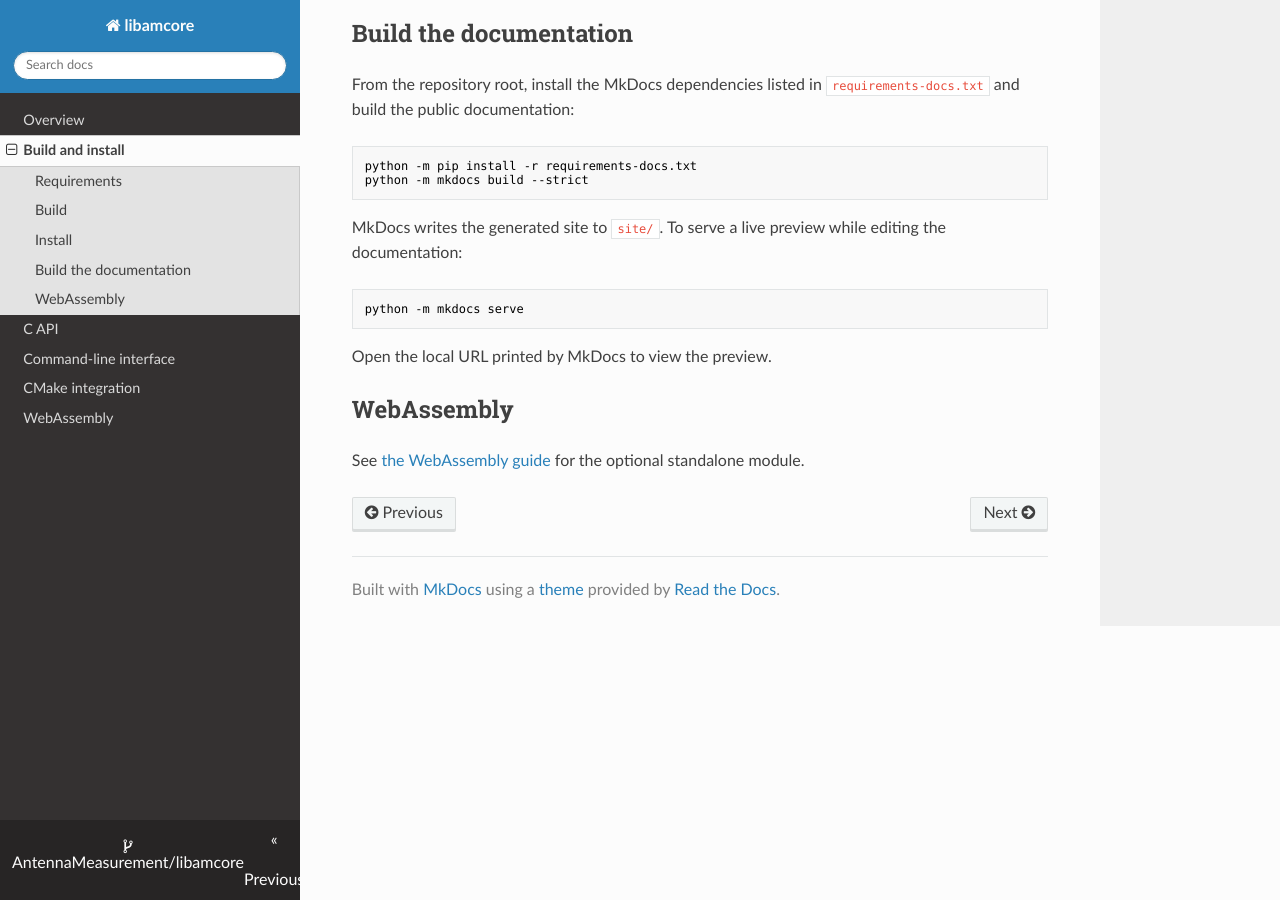
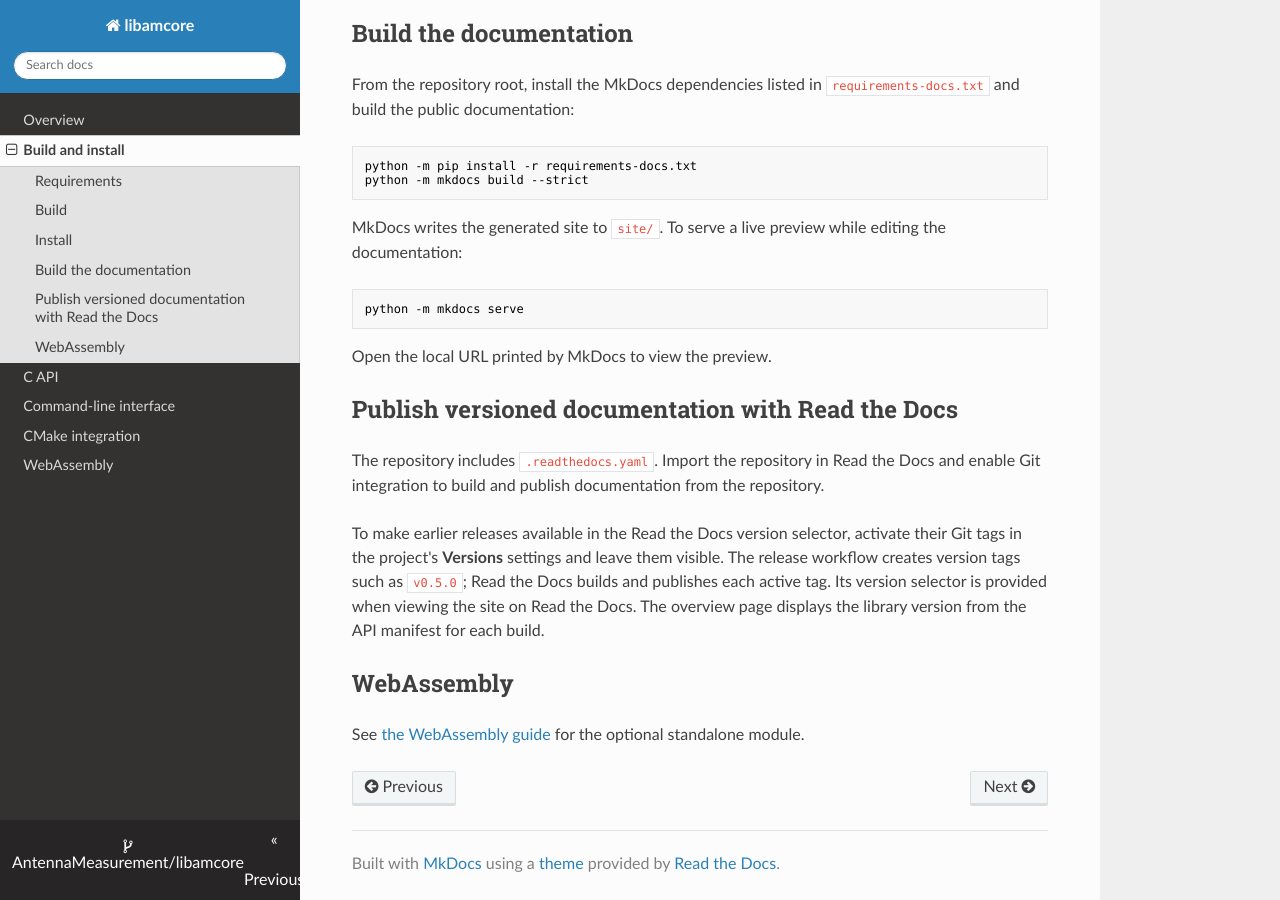
Before and after one commit to AntennaMeasurement/libamcore, an MkDocs documentation site: the page built from docs/public/getting-started.md, in a window 1280 px wide and 900 px high, scrolled down 954 px. Built offline with MkDocs 1.6.1, drawn with Linux system fonts in a browser that asks for light colours; nearby versions of some CDN libraries.

Commit message:
docs: enhance documentation with versioning support and add hooks for library version

```diff
--- a/docs/public/getting-started.md
+++ b/docs/public/getting-started.md
@@ -61,6 +61,19 @@ python -m mkdocs serve
 
 Open the local URL printed by MkDocs to view the preview.
 
+## Publish versioned documentation with Read the Docs
+
+The repository includes `.readthedocs.yaml`.
+Import the repository in Read the Docs and enable Git integration to build and
+publish documentation from the repository.
+
+To make earlier releases available in the Read the Docs version selector,
+activate their Git tags in the project's **Versions** settings and leave them
+visible. The release workflow creates version tags such as `v0.5.0`; Read the
+Docs builds and publishes each active tag. Its version selector is provided
+when viewing the site on Read the Docs. The overview page displays the library
+version from the API manifest for each build.
+
 ## WebAssembly
 
 See [the WebAssembly guide](webassembly.md) for the optional standalone module.
--- a/mkdocs.yml
+++ b/mkdocs.yml
@@ -6,6 +6,8 @@ repo_name: AntennaMeasurement/libamcore
 
 docs_dir: docs/public
 exclude_docs: LLM_CONTEXT.md
+hooks:
+  - docs/hooks.py
 
 theme:
   name: readthedocs
```
Also changed, not shown: docs/hooks.py (added, +15 -0 lines), docs/public/index.md (+2 -0 lines).
